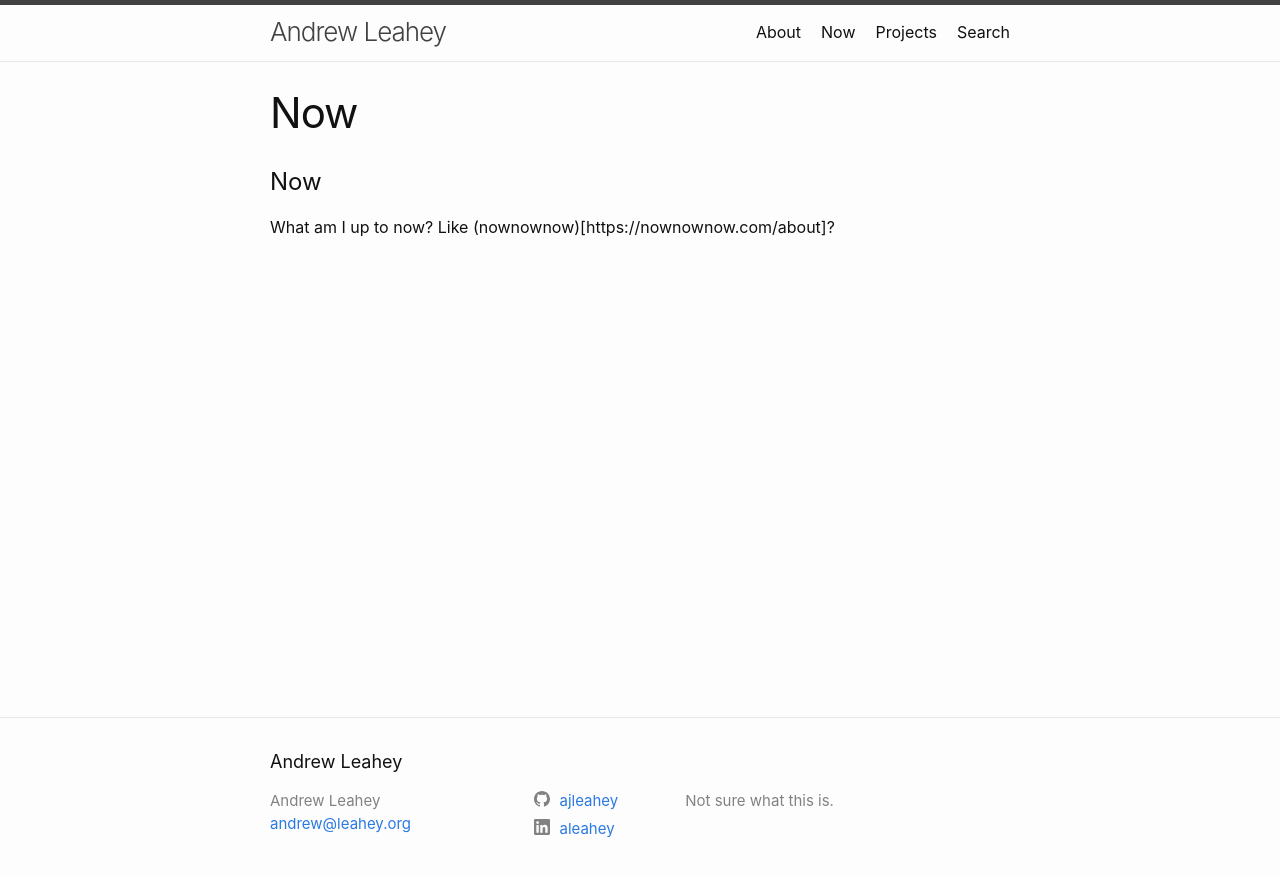
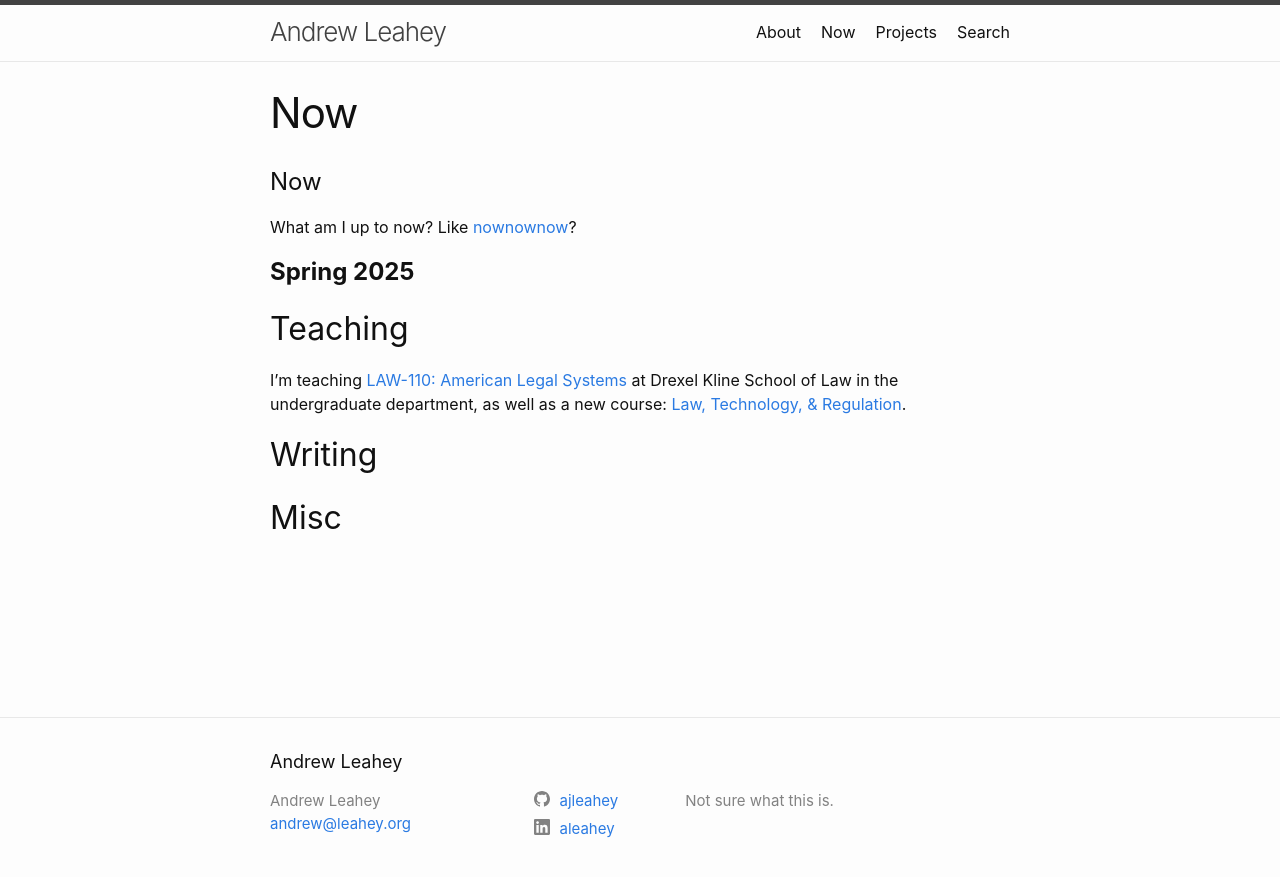
Before and after one commit to ajleahey/ajleahey.github.io, a Jekyll site: the page built from now.md, in a window 1280 px wide. Shown: the top 877 px of the page. Built offline with Jekyll 4.4.1, drawn with Linux system fonts in a browser that asks for light colours.

Commit message:
Syllabi & nownownow

```diff
--- a/now.md
+++ b/now.md
@@ -3,7 +3,16 @@ layout: page
 title: Now
 permalink: /now/
 ---
-
 # Now
 
-What am I up to now? Like (nownownow)[https://nownownow.com/about]?
+What am I up to now? Like [nownownow](https://nownownow.com/about "NowNowNow.com")?
+
+# **Spring 2025**
+
+## Teaching
+
+I'm teaching [LAW-110: American Legal Systems](/assets/syllabi/s25-law110.pdf) at Drexel Kline School of Law in the undergraduate department, as well as a new course: [Law, Technology, &amp; Regulation](/assets/syllabi/s25-ltr-v1.pdf).
+
+## Writing
+
+## Misc
```
Also changed, not shown: 3 other files.
